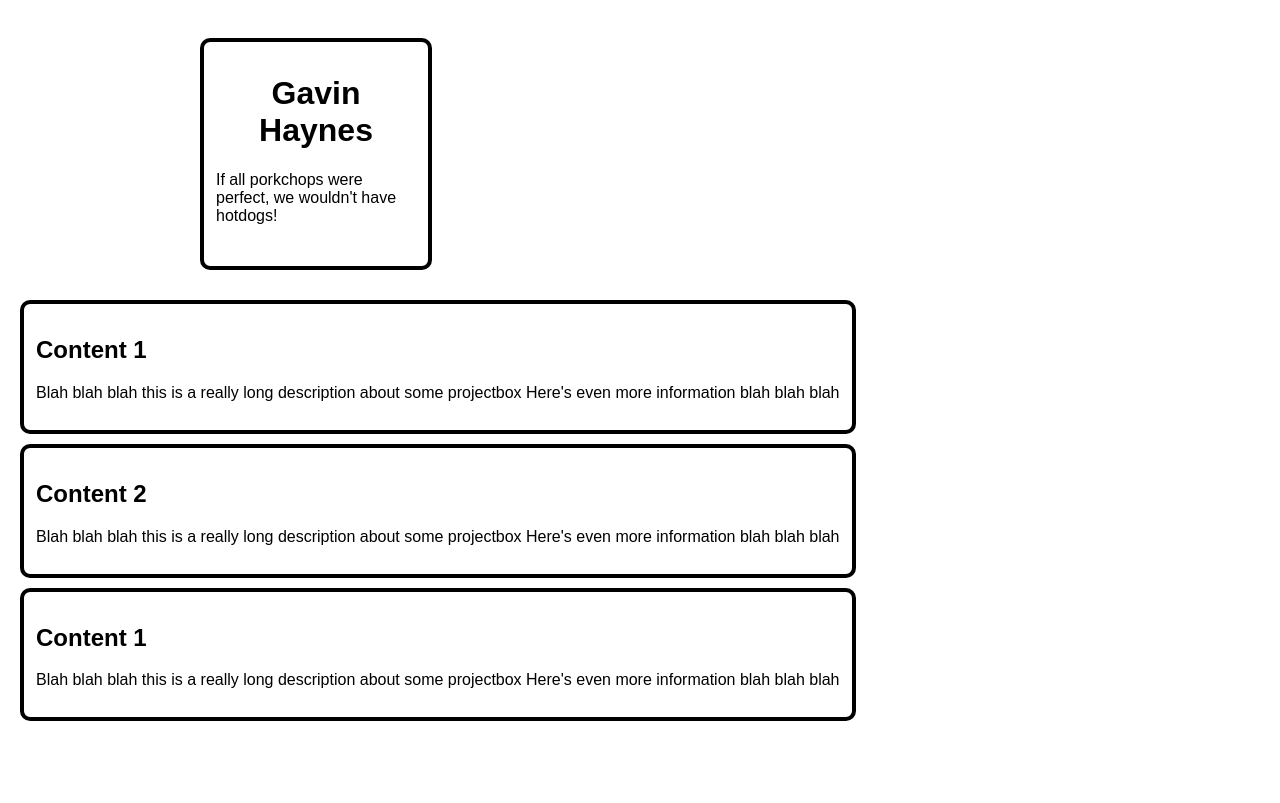
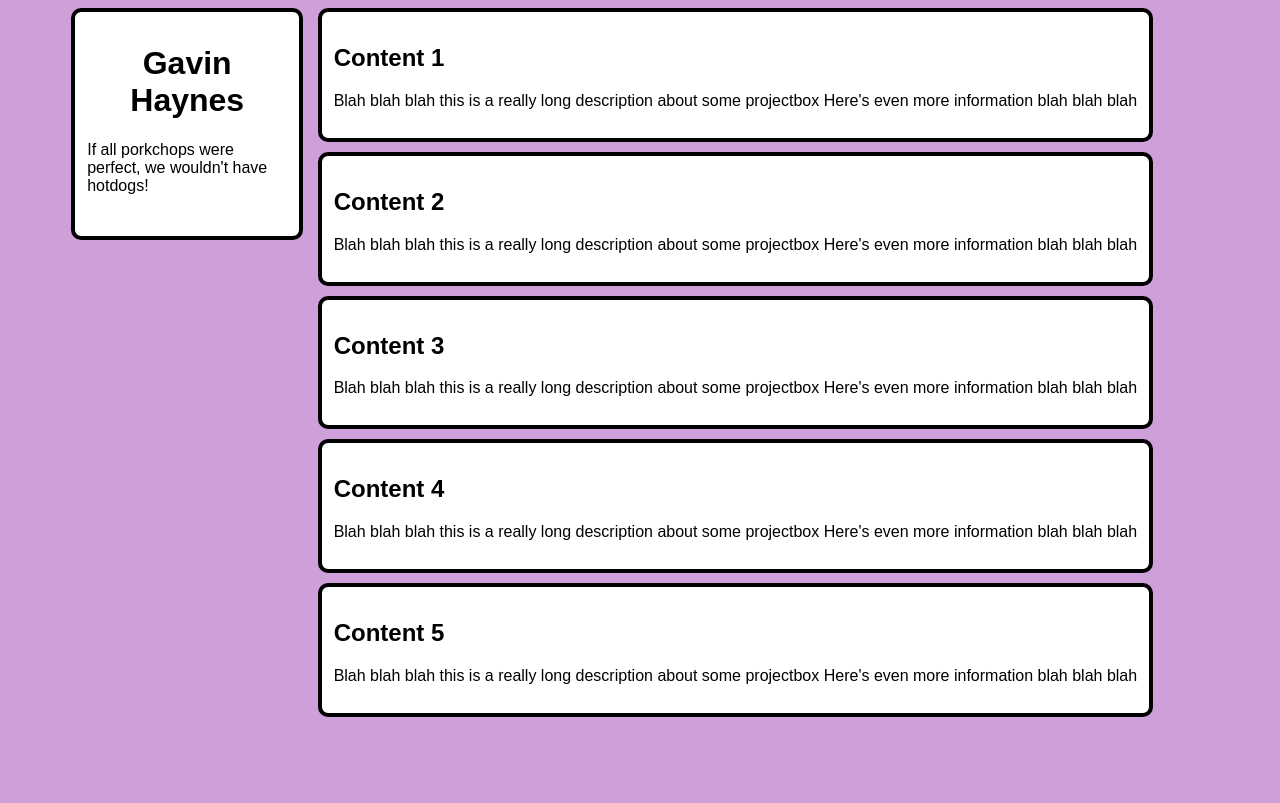
Before and after one commit to gavinsh32/gavinsh32.github.io, a plain HTML site: page index.html in a window 1280 px wide. Drawn offline with Linux system fonts and the light colour scheme.

Commit message:
playing around with colors

```diff
--- a/index.html
+++ b/index.html
@@ -4,6 +4,7 @@
 	<link rel="stylesheet" href="style.css">
 </head>
 <body>
+	<div class="container">
 		<div class="myheader">
 			<h1>Gavin Haynes</h1>
 			<p>If all porkchops were perfect, we wouldn't have hotdogs!</p>
@@ -18,8 +19,17 @@
 				<p>Blah blah blah this is a really long description about some projectbox Here's even more information blah blah blah</p>
 			</div>
 			<div class="projectbox">
-			<h2>Content 1</h2>
+				<h2>Content 3</h2>
 				<p>Blah blah blah this is a really long description about some projectbox Here's even more information blah blah blah</p>
+			</div>
+			<div class="projectbox">
+				<h2>Content 4</h2>
+				<p>Blah blah blah this is a really long description about some projectbox Here's even more information blah blah blah</p>
+			</div>
+			<div class="projectbox">
+				<h2>Content 5</h2>
+				<p>Blah blah blah this is a really long description about some projectbox Here's even more information blah blah blah</p>
+			</div>
 		</div>
 	</div>
 </body>
--- a/style.css
+++ b/style.css
@@ -1,3 +1,8 @@
+.container {
+    margin-left:5%;
+    margin-right:5%
+}
+
 .myheader {
     display:inline-block;
     border-style:solid;
@@ -5,25 +10,20 @@
     border-width: 4px;
     border-color: black;
     text-align: left;
-    margin-left: 200px;
-    margin-top:30px;
-    margin-right:20px;
     width:200px;
     height:200px;
     padding:12px;
+    background-color:rgb(255, 255, 255);
+    margin-right:10px;
 }
 
 .myheader h1 {
     text-align:center;
 }
 
-
 .projects {
+    display:inline-block;
     vertical-align:top;
-    display:inline-block;
-    margin-top:30px;
-    margin-left:20px;
-    height:500px;
 }
 
 .projectbox {
@@ -33,10 +33,10 @@
     border-color: black;
     margin-bottom: 10px;
     padding:12px;
+    background-color:white;
 }
 
 body {
     font-family:sans-serif;
-    margin-left: auto;
-    margin-right: auto;
+    background-color: rgb(206, 159, 217);
 }
```
Lines whose indentation alone changed are shown as unchanged.
